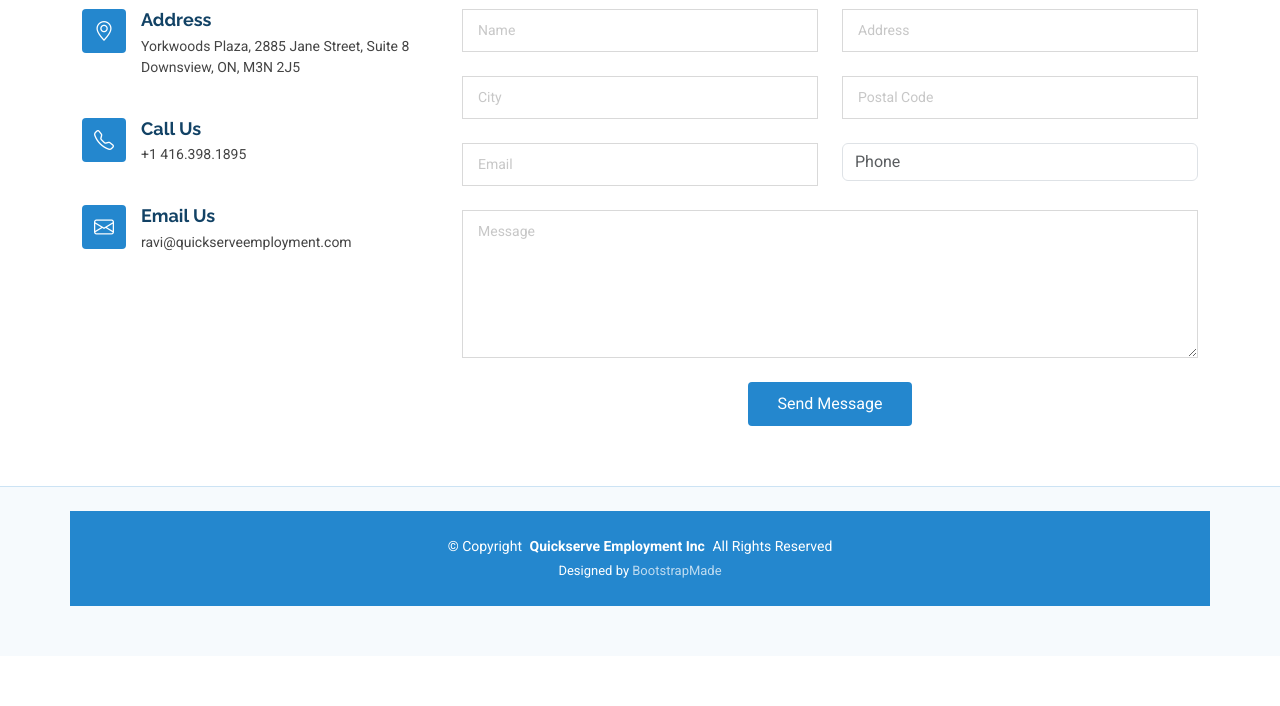
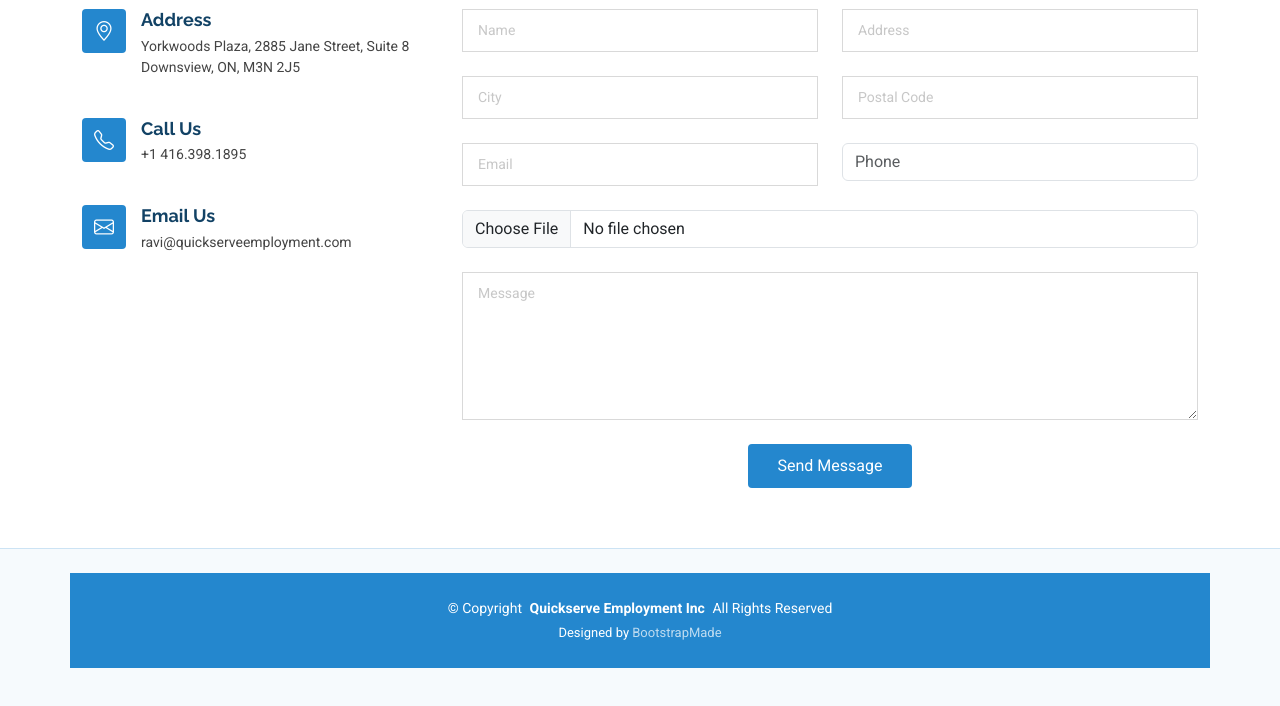
Before and after one commit to raviquickserveemployment/website, a plain HTML site: page index.html in a window 1280 px wide. Shown: the part 3230-3936 px from the top of the page. Before the commit the page ends 3886 px from the top, so only its background shows below. Drawn offline with nearby package versions, Linux system fonts and the light colour scheme.

Commit message:
Update index.html

```diff
--- a/index.html
+++ b/index.html
@@ -322,9 +322,9 @@
 				  <input type="tel" class="form-control" name="phone" placeholder="Phone" required pattern="^\+?[0-9\s-]{7,15}$" title="Enter a valid phone number.">
 				</div>
 
-				<!-- <div class="col-md-12"> -->
-				  <!-- <input type="file" class="form-control" name="file" accept=".pdf,.doc,.docx,.jpg,.png" title="Only PDF, DOC, DOCX, JPG, and PNG files are allowed."> -->
-				<!-- </div> -->
+				<div class="col-md-12">
+				  <input type="file" class="form-control" name="file" accept=".pdf,.doc,.docx,.jpg,.png" title="Only PDF, DOC, DOCX, JPG, and PNG files are allowed.">
+				</div>
 
 				<div class="col-md-12">
 				  <textarea class="form-control" name="message" rows="6" placeholder="Message"></textarea>
```
